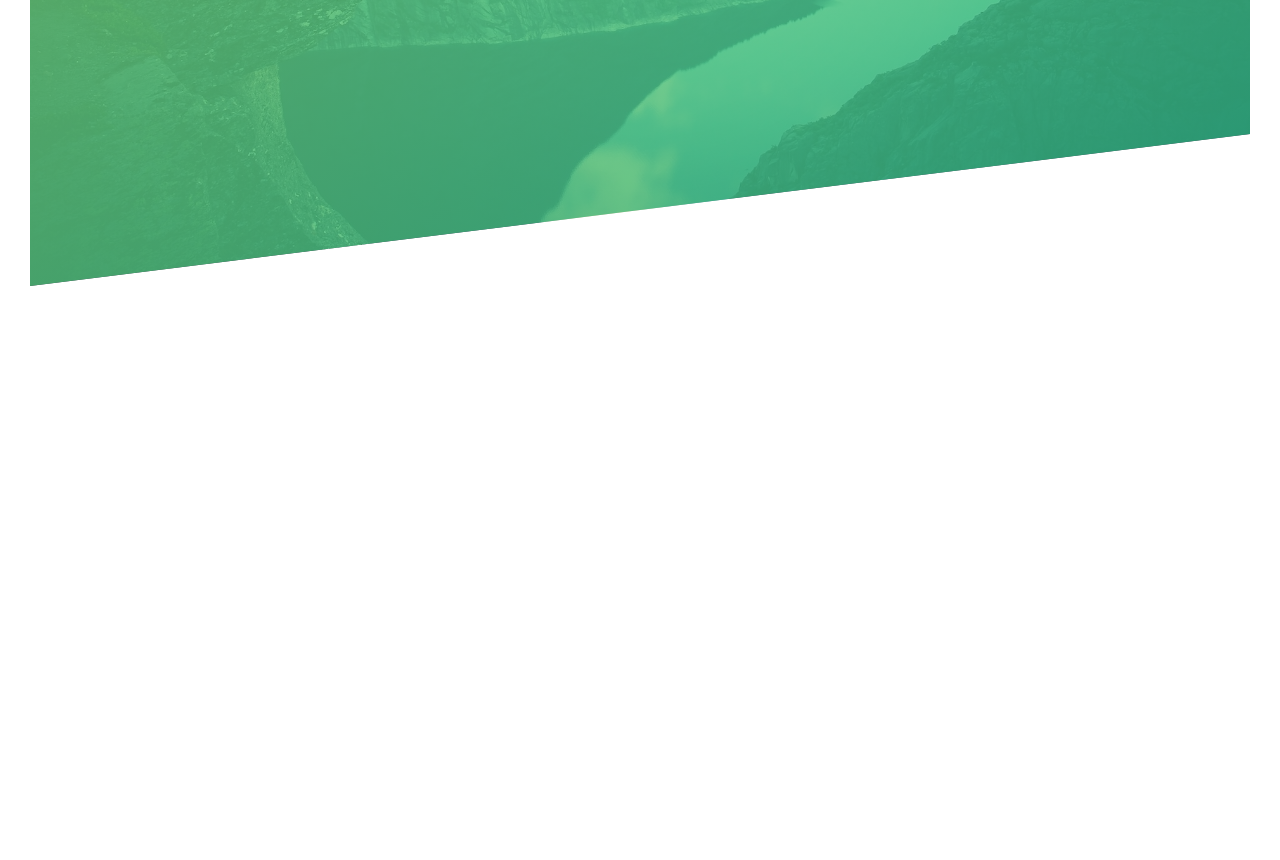
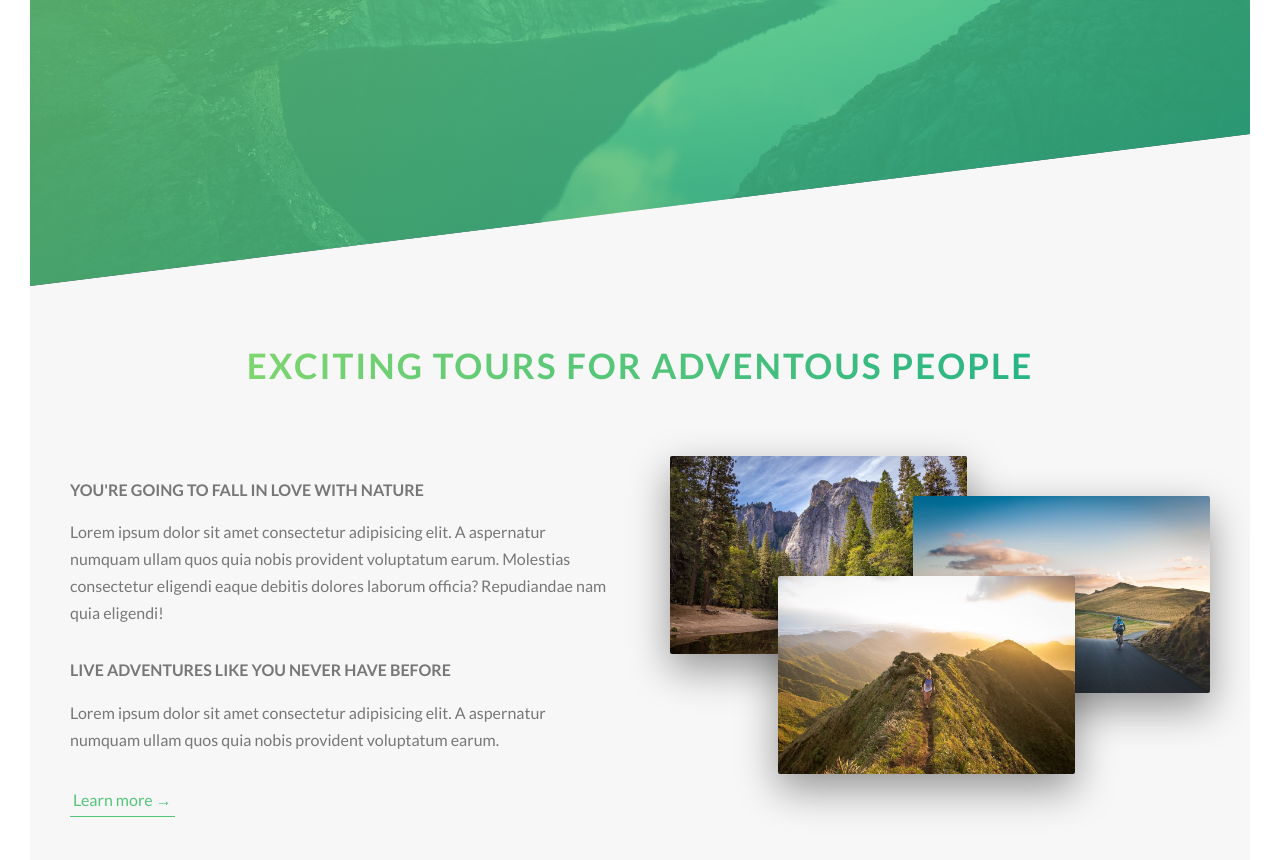
Before and after one commit to shaneiadt/natours, a website: page index.html in a window 1280 px wide. Shown: the part 504-1364 px from the top of the page. Before the commit the page ends 820 px from the top, so only its background shows below. Drawn offline with Linux system fonts and the light colour scheme.

Commit message:
build about section

```diff
--- a/index.html
+++ b/index.html
@@ -7,7 +7,7 @@
 
     <link href="https://fonts.googleapis.com/css?family=Lato:100,300,400,700,900" rel="stylesheet">
 
-    <link rel="stylesheet" href="css/icon-font.css">
+    <!-- <link rel="stylesheet" href="css/icon-font.css"> -->
     <link rel="stylesheet" href="css/style.css">
     <link rel="shortcut icon" type="image/png" href="img/favicon.png">
 
@@ -29,6 +29,35 @@
             <a href="#" class="btn btn--white btn--animated">Discover Our Tours</a>
         </div>
     </header>
+
+    <main>
+        <section class="section-about">
+            <div class="u-center-text u-margin-bottom-big">
+                <h2 class="heading-secondary">Exciting tours for adventous people</h2>
+            </div>
+
+            <div class="row">
+                <div class="col-1-of-2">
+                    <h3 class="heading-tertiary u-margin-bottom-small">You're going to fall in love with nature</h3>
+                    <p class="paragraph">
+                    Lorem ipsum dolor sit amet consectetur adipisicing elit. A aspernatur numquam ullam quos quia nobis provident voluptatum earum. Molestias consectetur eligendi eaque debitis dolores laborum officia? Repudiandae nam quia eligendi!
+                    </p>
+                    <h3 class="heading-tertiary u-margin-bottom-small">Live adventures like you never have before</h3>
+                    <p class="paragraph">
+                    Lorem ipsum dolor sit amet consectetur adipisicing elit. A aspernatur numquam ullam quos quia nobis provident voluptatum earum.
+                    </p>
+                    <a href="#" class="btn-text">Learn more &rarr;</a>
+                </div>
+                <div class="col-1-of-2">
+                    <div class="composition">
+                        <img src="img/nat-1-large.jpg" alt="photo 1" class="composition__photo composition__photo--p1">
+                        <img src="img/nat-2-large.jpg" alt="photo 2" class="composition__photo composition__photo--p2">
+                        <img src="img/nat-3-large.jpg" alt="photo 3" class="composition__photo composition__photo--p3">
+                    </div>
+                </div>
+            </div>
+        </section>
+    </main>
 
     <!-- <section class="grid-test">
         <div class="row">
--- a/sass/abstract/_variables.scss
+++ b/sass/abstract/_variables.scss
@@ -2,9 +2,13 @@
 $color-primary: #55c57a;
 $color-primary-light: #7ed56f;
 $color-primary-dark: #28b485;
+$color-grey-light-1: #f7f7f7;
 $color-grey-dark: #777;
 $color-white: #fff;
 $color-black: #000;
+
+// FONT
+$default-font-size: 1.6rem;
 
 // GRID
 $grid-width: 114rem;
--- a/sass/base/_typography.scss
+++ b/sass/base/_typography.scss
@@ -40,3 +40,39 @@ body {
     animation: moveInRight 1s ease-out;
   }
 }
+
+.heading-secondary {
+  font-size: 3.5rem;
+  text-transform: uppercase;
+  font-weight: 700;
+  display: inline-block;
+  background-image: linear-gradient(
+    to right,
+    $color-primary-light,
+    $color-primary-dark
+  );
+  background-clip: border-box;
+  -webkit-background-clip: text;
+  color: transparent;
+  transition: all .2s;
+  letter-spacing: 2px;
+
+  &:hover {
+      transform: skewY(2deg) skewX(15deg) scale(1.1);
+      text-shadow: .5rem 1rem 2rem rgba($color-black,.2);
+  }
+}
+
+.heading-tertiary {
+  font-size: $default-font-size;
+  font-weight: 700;
+  text-transform: uppercase;
+}
+
+.paragraph {
+  font-size: $default-font-size;
+
+  &:not(:last-child) {
+    margin-bottom: 3rem;
+  }
+}
--- a/sass/base/_utilities.scss
+++ b/sass/base/_utilities.scss
@@ -0,0 +1,15 @@
+.u-center-text {
+  text-align: center;
+}
+
+.u-margin-bottom-big {
+  margin-bottom: 8rem;
+}
+
+.u-margin-bottom-medium {
+  margin-bottom: 4rem;
+}
+
+.u-margin-bottom-small {
+  margin-bottom: 1.5rem;
+}
--- a/sass/components/_button.scss
+++ b/sass/components/_button.scss
@@ -1,5 +1,4 @@
 .btn {
-
   &:link,
   &:visited {
     text-transform: uppercase;
@@ -7,15 +6,14 @@
     padding: 1.5rem 4rem;
     display: inline-block;
     border-radius: 10rem;
-        transition: all .2s;
+    transition: all 0.2s;
     position: relative;
-        font-size: 1.6rem;
-
+    font-size: $default-font-size;
   }
 
   &:hover {
-        transform: translateY(-.3rem);
-        box-shadow: 0 1rem 2rem rgba($color-black, .2);
+    transform: translateY(-0.3rem);
+    box-shadow: 0 1rem 2rem rgba($color-black, 0.2);
 
     &::after {
       transform: scaleX(1.4) scaleY(1.6);
@@ -24,8 +22,8 @@
   }
 
   &:active {
-        transform: translateY(-.1rem);
-        box-shadow: 0 .5rem 1rem rgba($color-black, .2);
+    transform: translateY(-0.1rem);
+    box-shadow: 0 0.5rem 1rem rgba($color-black, 0.2);
   }
 
   &--white {
@@ -38,7 +36,7 @@
   }
 
   &::after {
-        content: "";
+    content: '';
     display: inline-block;
     height: 100%;
     width: 100%;
@@ -47,11 +45,36 @@
     top: 0;
     left: 0;
     z-index: -1;
-        transition: all .4s;
+    transition: all 0.4s;
   }
 
   &--animated {
-        animation: moveInBottom .5s ease-out .75s;
+    animation: moveInBottom 0.5s ease-out 0.75s;
     animation-fill-mode: backwards;
   }
 }
+
+.btn-text {
+  &:link,
+  &:visited {
+    font-size: $default-font-size;
+    color: $color-primary;
+    display: inline-block;
+    text-decoration: none;
+    border-bottom: 1px solid $color-primary;
+    padding: 3px;
+    transition: all 0.2s;
+  }
+
+  &:hover {
+    background-color: $color-primary;
+    color: $color-white;
+    box-shadow: 0 1rem 2rem rgba($color-black, 0.15);
+    transform: translateY(-2px);
+  }
+
+  &:active {
+    box-shadow: 0 0.5rem 1rem rgba($color-black, 0.15);
+    transform: translateY(0);
+  }
+}
--- /dev/null
+++ b/sass/components/_composition.scss
@@ -0,0 +1,39 @@
+.composition {
+  position: relative;
+
+  &__photo {
+    width: 55%;
+    box-shadow: 0 1.5rem 4rem rgba($color-black, 0.4);
+    border-radius: 2px;
+    position: absolute;
+    z-index: 10;
+    transition: all 0.2s;
+    outline-offset: 2rem;
+
+    &--p1 {
+      left: 0;
+      top: -2rem;
+    }
+
+    &--p2 {
+      right: 0;
+      top: 2rem;
+    }
+
+    &--p3 {
+      left: 20%;
+      top: 10rem;
+    }
+
+    &:hover {
+      outline: 1.5rem solid $color-primary;
+      transform: scale(1.05) translateY(-0.5rem);
+      box-shadow: 0 2.5rem 4rem rgba($color-black, 0.5);
+      z-index: 20;
+    }
+  }
+
+  &:hover &__photo:not(:hover) {
+    transform: scale(0.95);
+  }
+}
--- a/sass/layout/_grid.scss
+++ b/sass/layout/_grid.scss
@@ -1,6 +1,5 @@
 .row {
     max-width: $grid-width;
-    background-color: #eee;
     margin: 0 auto;
 
     &:not(:last-child) {
@@ -10,7 +9,6 @@
     @include clearfix;
 
     [class^="col-"] {
-        background-color: orangered;
         float: left;
 
         &:not(:last-child) {
--- a/sass/main.scss
+++ b/sass/main.scss
@@ -8,6 +8,7 @@
 @import './base/utilities';
 
 @import './components/button';
+@import './components/composition';
 
 @import './layout/grid';
 @import './layout/header';
--- a/sass/pages/_home.scss
+++ b/sass/pages/_home.scss
@@ -0,0 +1,5 @@
+.section-about {
+  background-color: $color-grey-light-1;
+  padding: 25rem 0;
+  margin-top: -25vh;
+}
```
Also changed, not shown: css/style.css. Lines whose indentation alone changed are shown as unchanged.
